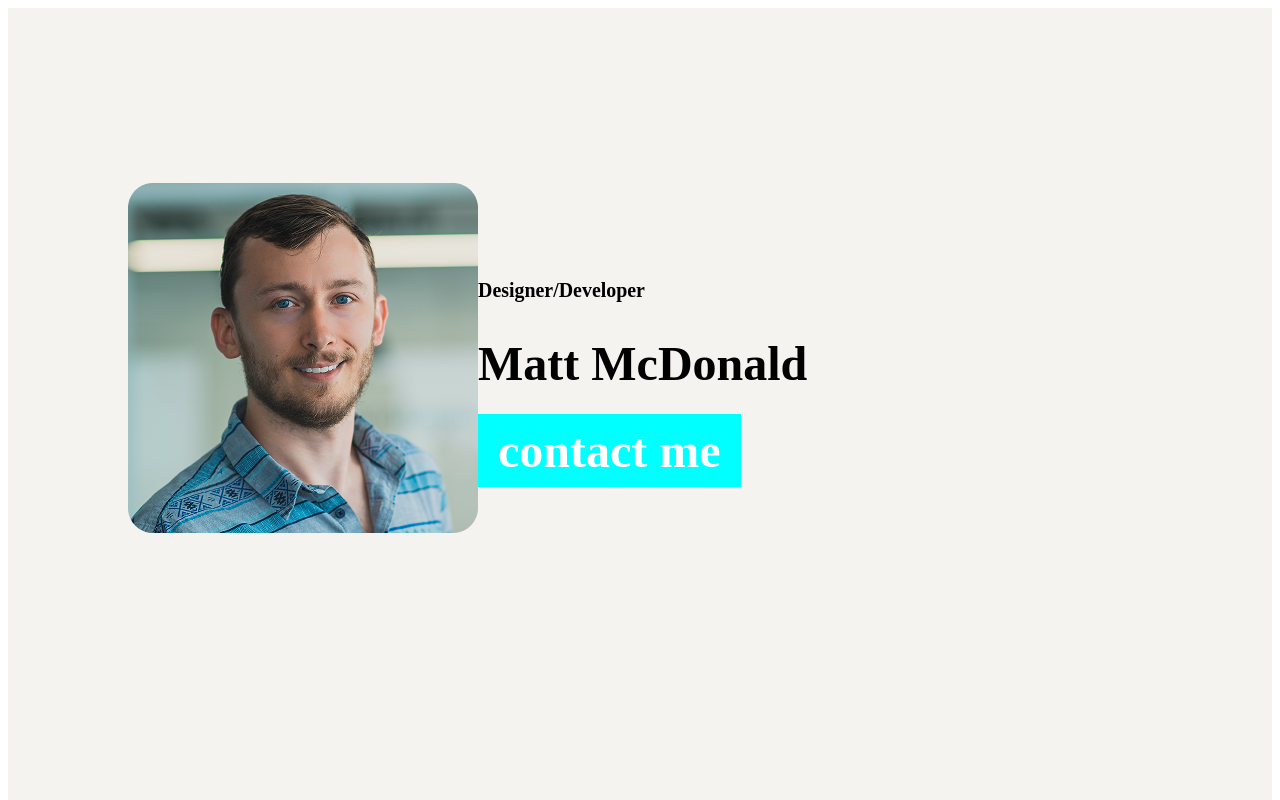
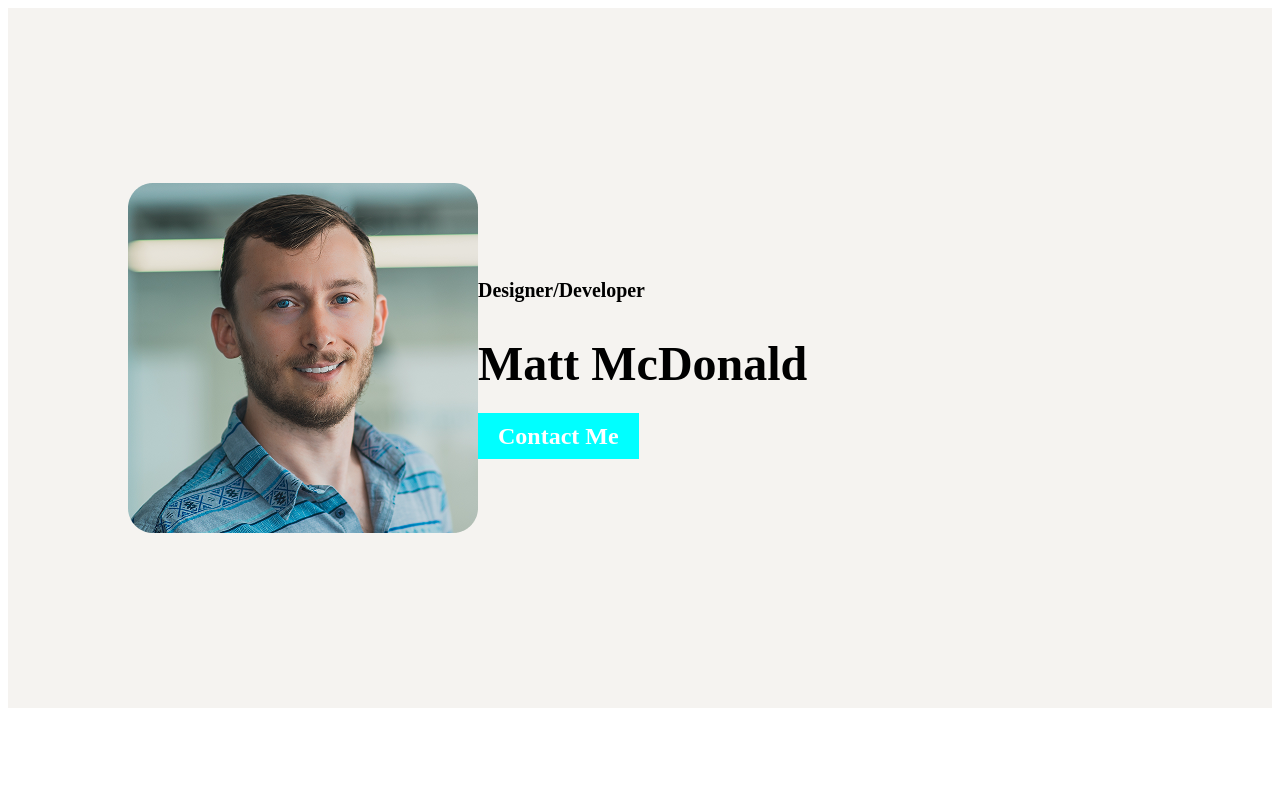
Before and after one commit to tt3938491-bot/Meu-Site, a plain HTML site: page index.html in a window 1280 px wide. Shown: the top 800 px of the page. Drawn offline with Linux system fonts and the light colour scheme.

Commit message:
Update index.html

```diff
--- a/index.html
+++ b/index.html
@@ -9,13 +9,14 @@
 <body>
     <div id="banner">
     <div class="container">
-         <img src="imagens/Perfil.png">
+         <img src="imagens/Perfil.png"alt="foto de perfil">
          <div class="text-banner">
-        <h5> Designer/Developer </h5>
-        <h1> Matt McDonald <h1>
-        <a class="botão" href="#">contact me</a>
+        <h5>Designer/Developer</h5>
+        <h1>Matt McDonald</h1>
+        <a class="botão"href="#">Contact Me</a>
         </div>
         </div>
+    </div>
     <div class="footer">
     <div class="text-footer-">
         <h5> Get in touch <h5>
@@ -25,4 +26,5 @@
     </div>
 
 </body>
+
 </html>
```
